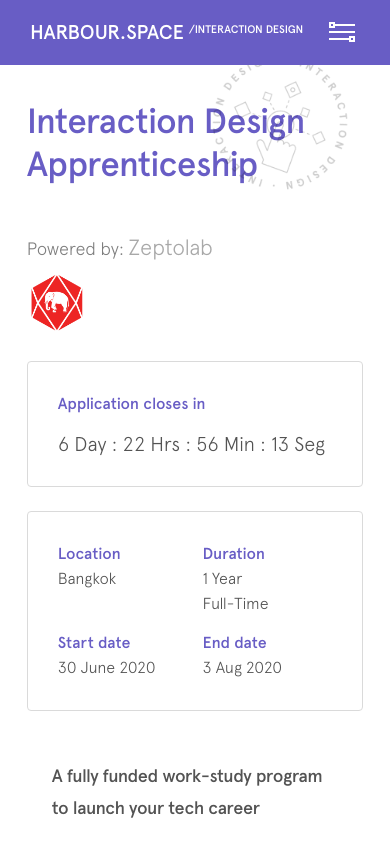
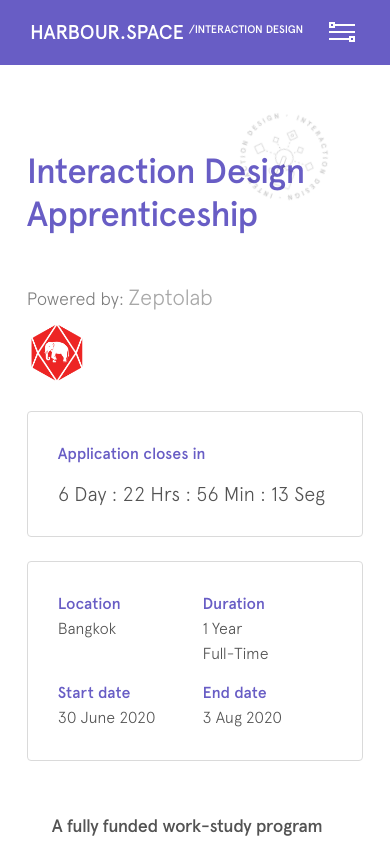
Before and after one commit to Supatsara-Rodratsa/apprenticeship-programme, an Angular app: page / in a window 390 px wide. Shown: the top 844 px of the page. Built offline with nearby package versions, Linux system fonts and the light colour scheme; no server answers.

Commit message:
fix icon in first section

```diff
--- a/src/app/apprenticeship-screen/first-section/first-section.component.css
+++ b/src/app/apprenticeship-screen/first-section/first-section.component.css
@@ -3,7 +3,7 @@
     grid-template-columns: repeat(2, 1fr);
     grid-column-gap: 70px;
     grid-row-gap: 15px;
-    margin: 0px 40px;
+    margin: 50px 0px;
 }
 
 .title {
@@ -12,8 +12,11 @@
 
 #logo {
     position: absolute;
-    transform: translateX(250px);
-    top: 95px;
+    transform: translateX(252px);
+    top: 130px;
+    background: url(src/assets/images/Icon.svg) no-repeat center;
+    width: 206px;
+    height: 206px;
 }
 
 .h1 {
@@ -98,6 +101,10 @@
     #bigger-screen {
         display: none;
     }
+    #logo {
+        top: 80px;
+        background-size: 200px 200px;
+    }
 }
 
 @media only screen and (min-width: 992px) {
@@ -107,8 +114,14 @@
 }
 
 @media only screen and (max-width: 500px) {
+    .title {
+        margin-top: 50px;
+    }
     #logo {
-        transform: translateX(150px);
-        top: 20px;
+        transform: translateX(190px);
+        top: 90px;
+        background-size: 134px 134px;
+        width: 134px;
+        height: 134px;
     }
 }
--- a/src/app/apprenticeship-screen/first-section/first-section.component.html
+++ b/src/app/apprenticeship-screen/first-section/first-section.component.html
@@ -2,7 +2,7 @@
     <div id="bigger-screen" class="container">
         <div class="title">
             <div class="h1">Interaction Design<br>Apprenticeship</div>
-            <img id="logo" src="../../../assets/images/Icon.png" width="206" height="206">
+            <div id="logo"></div>
         </div>
         <div class="zeptolab">
             <img src="../../../assets/images/Logo.png" width="80" height="80">
@@ -41,7 +41,8 @@
     <div id="smaller-screen" class="container-column">
         <div class="title">
             <div class="h1">Interaction Design<br>Apprenticeship</div>
-            <img id="logo" src="../../../assets/images/Icon.png" width="206" height="206">
+            <div id="logo"></div>
+            <!-- <img id="logo" src="../../../assets/images/Icon.png" width="206" height="206"> -->
         </div>
         <div class="mt-24">
             <p class="sub-detail-light">Powered by: <span class="sub-detail-light-2">Zeptolab</span></p>
```
Also changed, not shown: src/assets/images/Icon.svg (added).
